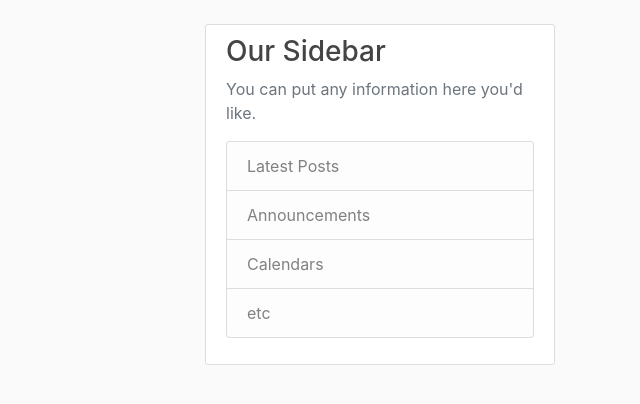
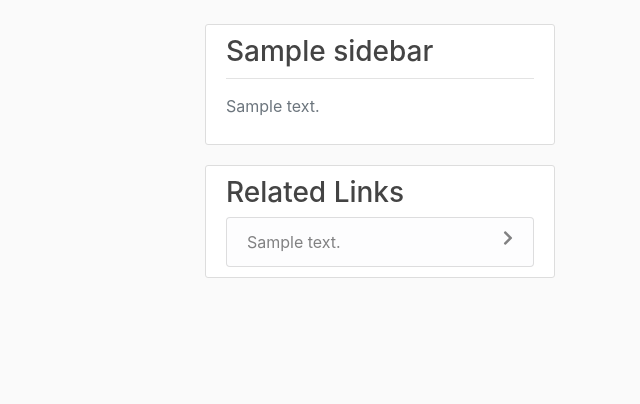
Before and after one commit to JLoureir0/MasterThesis, a Django app: template webapp/templates/core/main.html in a window 1280 px wide. Shown: the part 56-460 px from the top of the page, without its empty margins (640-1280 px from the left). Run offline with Django 3.2, Linux system fonts and the light colour scheme; the template is opened without the code that fills it: most values are stand-ins (such as "Sample title", 1, 10 or a date in 2020); some libraries are stand-ins or nearby versions.

Commit message:
Sidebar is dinamic and conscious of the content being displayed

```diff
--- a/webapp/templates/core/index.html
+++ b/webapp/templates/core/index.html
@@ -7,6 +7,9 @@
 
 	<!-- Bootstrap CSS -->
 	<link rel="stylesheet" href="https://stackpath.bootstrapcdn.com/bootstrap/4.2.1/css/bootstrap.min.css" integrity="sha384-GJzZqFGwb1QTTN6wy59ffF1BuGJpLSa9DkKMp0DgiMDm4iYMj70gZWKYbI706tWS" crossorigin="anonymous">
+
+	<!-- Font Awesome -->
+	<link rel="stylesheet" href="https://use.fontawesome.com/releases/v5.6.3/css/all.css" integrity="sha384-UHRtZLI+pbxtHCWp1t77Bi1L4ZtiqrqD80Kn4Z8NTSRyMA2Fd33n5dQ8lWUE00s/" crossorigin="anonymous">
 
 	<!-- Custom CSS -->
 	{% load static %}
--- a/webapp/templates/core/main.html
+++ b/webapp/templates/core/main.html
@@ -7,16 +7,30 @@
 	</div>
 	<div class="col-md-4">
 	    <div class="content-section">
-		<h3>Our Sidebar</h3>
-		<p class='text-muted'>You can put any information here you'd like.
-		    <ul class="list-group">
-			<li class="list-group-item list-group-item-light">Latest Posts</li>
-			<li class="list-group-item list-group-item-light">Announcements</li>
-			<li class="list-group-item list-group-item-light">Calendars</li>
-			<li class="list-group-item list-group-item-light">etc</li>
-		    </ul>
-		</p>
+		<div class="article-metadata">
+		    <h3>{{ sidebar.title }}</h3>
+		</div>
+		{% if sidebar.description %}
+		<p class='text-muted'>{{ sidebar.description }}</p>
+		{% endif %}
 	    </div>
+	    {% if sidebar.links %}
+	    <div class="content-section">
+		<div>
+		    <h3>Related Links</h3>
+		</div>
+		<ul class="list-group">
+		    {% for link in sidebar.links %}
+		    <a href="{% url link.view link.parameters %}">
+			<li class="list-group-item list-group-item-light">
+			    {{ link.text }}
+			    <i class="fas fa-chevron-right float-right"></i>
+			</li>
+		    </a>
+		    {% endfor %}
+		</ul>
+	    </div>
+	    {% endif %}
 	</div>
     </div>
 </main>
```
Also changed, not shown: webapp/stats/views.py (+19 -0 lines).
